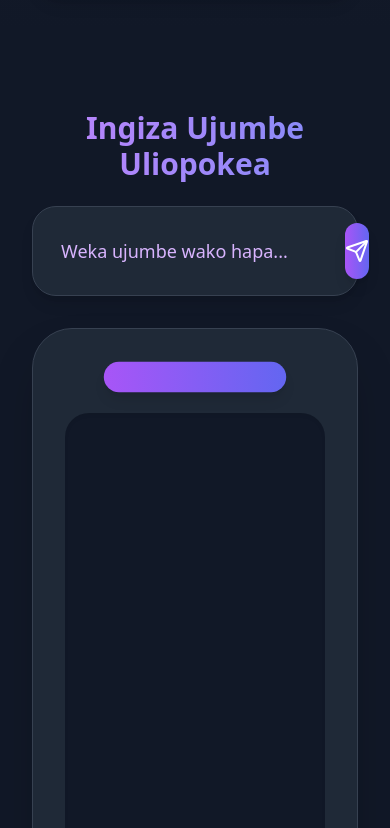
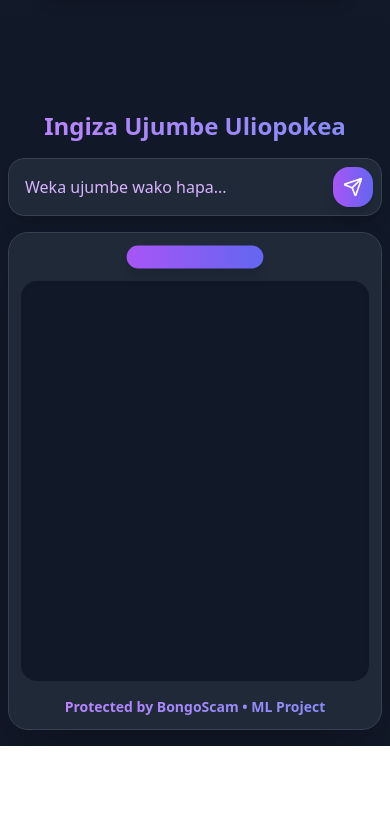
Before and after one commit to Henryle-hd/BongoScamDetection, a Next.js app in the folder frontend/: page / in a window 390 px wide. Shown: the part 1136-1964 px from the top of the page. After the commit the page ends 1882 px from the top, so only its background shows below. Built offline with nearby package versions, Linux system fonts and the light colour scheme.

Commit message:
responsive!

```diff
--- a/frontend/app/page.tsx
+++ b/frontend/app/page.tsx
@@ -70,14 +70,14 @@
 
           {/* right side */}
         <div className="md:w-1/2 flex items-center justify-center bg-gray-900">
-          <div className="w-full max-w-2xl px-8 pb-8">
+          <div className="w-full max-w-2xl px-2 md:px-8 pb-4 md:pb-8">
             {!prediction}
-              <div className="mb-8 transform hover:scale-102 transition-all duration-300">
-                  <h1 className="text-3xl font-bold text-center mb-6 text-transparent bg-clip-text bg-gradient-to-r from-purple-400 to-indigo-400">Ingiza Ujumbe Uliopokea</h1>
+              <div className="mb-4 md:mb-8 transform hover:scale-102 transition-all duration-300">
+                  <h1 className="text-2xl md:text-3xl font-bold text-center mb-4 md:mb-6 text-transparent bg-clip-text bg-gradient-to-r from-purple-400 to-indigo-400">Ingiza Ujumbe Uliopokea</h1>
 
-                  <form onSubmit={handleSubmit} className="flex items-center gap-3 bg-gray-800 p-4 rounded-3xl shadow-lg border border-gray-700 hover:shadow-xl transition-all duration-300">
+                  <form onSubmit={handleSubmit} className="flex items-center gap-2 md:gap-3 bg-gray-800 p-2 md:p-4 rounded-2xl md:rounded-3xl shadow-lg border border-gray-700 hover:shadow-xl transition-all duration-300">
                       <input
-                          className="flex-1 bg-transparent border-none focus:ring-0 placeholder-purple-300 p-3 outline-none text-purple-300 text-lg"
+                          className="flex-1 bg-transparent border-none focus:ring-0 placeholder-purple-300 p-2 md:p-3 outline-none text-purple-300 text-base md:text-lg"
                           placeholder="Weka ujumbe wako hapa..."
                           value={sms}
                           onChange={(e) => setSms(e.target.value)}
@@ -85,27 +85,27 @@
                       <button
                           title='send'
                           type="submit"
-                          className="rounded-3xl w-14 h-14 flex items-center justify-center bg-gradient-to-r from-purple-500 to-indigo-500 hover:from-indigo-500 hover:to-purple-500 text-white transition-all duration-300 shadow-lg hover:shadow-xl transform hover:scale-105"
+                          className="rounded-2xl md:rounded-3xl w-10 h-10 md:w-14 md:h-14 flex items-center justify-center bg-gradient-to-r from-purple-500 to-indigo-500 hover:from-indigo-500 hover:to-purple-500 text-white transition-all duration-300 shadow-lg hover:shadow-xl transform hover:scale-105"
                       >
-                        <Send size={24} />
+                        <Send size={20} className="md:w-6 md:h-6" />
                       </button>
                   </form>
               </div>
 
-              <div className="bg-gray-800 rounded-[40px] p-8 shadow-2xl border border-gray-700 hover:shadow-3xl transition-all duration-300">
-                  <div className="bg-gradient-to-r from-purple-500 to-indigo-500 rounded-full p-4 w-48 mx-auto mb-5 shadow-lg transform scale-95 hover:scale-100 transition-all duration-300">
-                      <h2 className="text-center text-xl font-bold text-white"></h2>
+              <div className="bg-gray-800 rounded-[20px] md:rounded-[40px] p-3 md:p-8 shadow-2xl border border-gray-700 hover:shadow-3xl transition-all duration-300">
+                  <div className="bg-gradient-to-r from-purple-500 to-indigo-500 rounded-full p-3 md:p-4 w-36 md:w-48 mx-auto mb-3 md:mb-5 shadow-lg transform scale-95 hover:scale-100 transition-all duration-300">
+                      <h2 className="text-center text-lg md:text-xl font-bold text-white"></h2>
                   </div>
 
-                  <div className="bg-gradient-to-br from-gray-900 to-gray-900 rounded-3xl p-6 min-h-[500px] flex flex-col shadow-inner">
-                      <div className="flex-1 space-y-4 overflow-y-auto max-h-[480px] mb-1 scrollbar-thin scrollbar-thumb-purple-300 scrollbar-track-gray-700 no-scrollbar">
+                  <div className="bg-gradient-to-br from-gray-900 to-gray-900 rounded-2xl md:rounded-3xl p-3 md:p-6 min-h-[400px] md:min-h-[500px] flex flex-col shadow-inner">
+                      <div className="flex-1 space-y-3 md:space-y-4 overflow-y-auto max-h-[400px] md:max-h-[480px] mb-1 scrollbar-thin scrollbar-thumb-purple-300 scrollbar-track-gray-700 no-scrollbar">
                           {messages.map((message, index) => (
                               <div key={index} className="animate-fadeIn transition-all duration-300">
                                   <div
                                       className={`flex ${message.sender !== 'user' ? 'justify-end' : 'justify-start'}`}
                                   >
                                       <div
-                                          className={`max-w-[80%] p-4 rounded-2xl shadow-md hover:shadow-lg transition-all  text-sm md:text-xl duration-300 ${
+                                          className={`max-w-[80%] p-3 md:p-4 rounded-2xl shadow-md hover:shadow-lg transition-all text-xs md:text-sm lg:text-xl duration-300 ${
                                               message.sender !== 'user'
                                                   ? 'bg-gradient-to-r from-purple-500 to-indigo-500 text-white rounded-br-sm'
                                                   : 'bg-gray-700 text-purple-200 rounded-bl-sm border border-gray-600'
@@ -115,14 +115,14 @@
                                       </div>
                                   </div>
                                   {message.sender === 'ai' && (
-                                      <div className={`mt-4 mb-6 rounded-2xl p-6 border shadow-lg transition-all duration-300 hover:shadow-xl ${message.text === 'scam' ? 'bg-red-900/25 border-red-700' : 'bg-green-900/25 border-green-700'}`}>
+                                      <div className={`mt-3 md:mt-4 mb-4 md:mb-6 rounded-xl md:rounded-2xl p-3 md:p-6 border shadow-lg transition-all duration-300 hover:shadow-xl ${message.text === 'scam' ? 'bg-red-900/25 border-red-700' : 'bg-green-900/25 border-green-700'}`}>
                                           <div className="flex items-center">
-                                              <AlertCircle className={`${message.text === 'scam' ? 'text-red-400' : 'text-green-400'} h-7 w-7`} />
-                                              <h3 className="ml-4 font-bold text-lg text-gray-200">
+                                              <AlertCircle className={`${message.text === 'scam' ? 'text-red-400' : 'text-green-400'} h-5 w-5 md:h-7 md:w-7`} />
+                                              <h3 className="ml-2 md:ml-4 font-bold text-base md:text-lg text-gray-200">
                                                   {message.text === 'scam' ? 'Ujumbe Sio Salama!' : 'Ujumbe Salama'}
                                               </h3>
                                           </div>
-                                          <p className="ml-1 mt-3 text-gray-300 leading-relaxed text-sm md:text-base">
+                                          <p className="ml-1 mt-2 md:mt-3 text-gray-300 leading-relaxed text-xs md:text-sm lg:text-base">
                                               {message.text === 'scam'
                                                   ? 'TAHADHARI: Huu ni kma ujumbe wa uwizi! Usifanye chochote! Usijibu wala kubofya Link yoyote!'
                                                   : 'Ujumbe huu ni salama na wa kuaminika. Unaweza kuendelea na mawasiliano'}
@@ -135,8 +135,8 @@
                       </div>
                   </div>
 
-                  <div className="mt-8 text-center">
-                      <p className="text-base text-transparent bg-clip-text bg-gradient-to-r from-purple-400 to-indigo-400 font-semibold">Protected by BongoScam • ML Project</p>
+                  <div className="mt-4 md:mt-8 text-center">
+                      <p className="text-sm md:text-base text-transparent bg-clip-text bg-gradient-to-r from-purple-400 to-indigo-400 font-semibold">Protected by BongoScam • ML Project</p>
                   </div>
               </div>
           </div>
```
